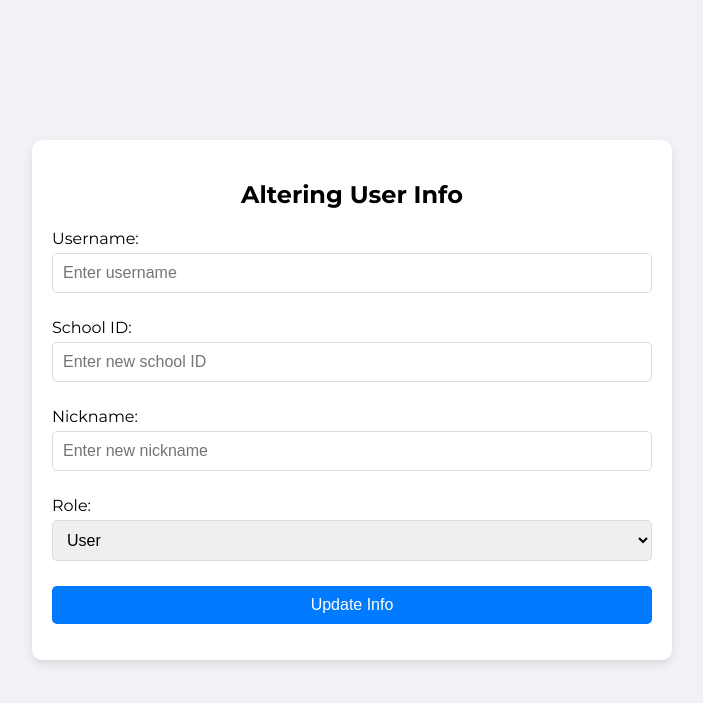
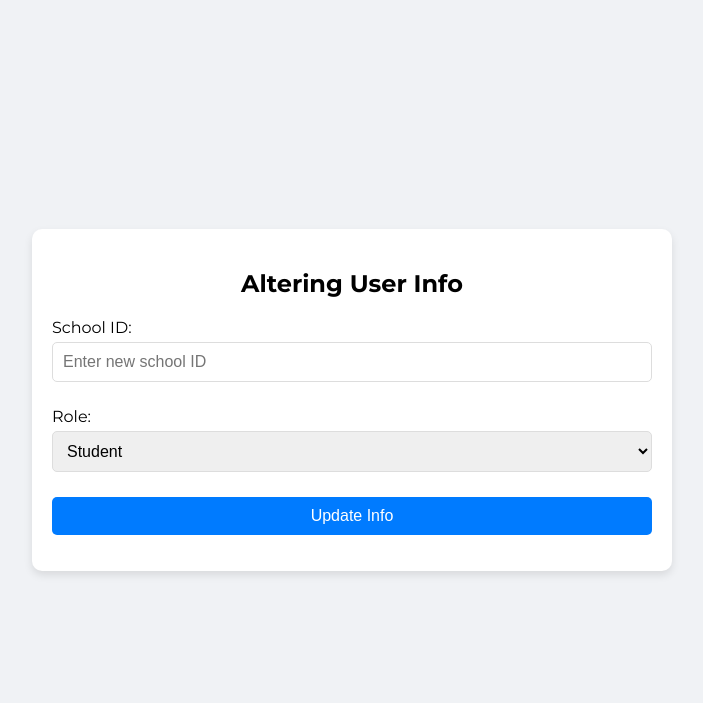
Before and after one commit to smallg0at/BJUTChat, a Flask app: template admin_dashboard/templates/altering_user_info.html in a window 1280 px wide. Shown: the top 703 px of the page, without its empty margins (288-991 px from the left). Run offline with Flask 3, Linux system fonts and the light colour scheme; the template is opened without the code that fills it, so the values that code supplies are empty.

Commit message:
fix dashboard

```diff
--- a/admin_dashboard/templates/altering_user_info.html
+++ b/admin_dashboard/templates/altering_user_info.html
@@ -13,22 +13,14 @@
         <div class="form-container">
             <form id="updateUserInfoForm">
                 <div class="form-group">
-                    <label for="username">Username:</label>
-                    <input type="text" id="username" name="username" placeholder="Enter username" required>
-                </div>
-                <div class="form-group">
                     <label for="school_id">School ID:</label>
                     <input type="text" id="school_id" name="school_id" placeholder="Enter new school ID" required>
                 </div>
                 <div class="form-group">
-                    <label for="nickname">Nickname:</label>
-                    <input type="text" id="nickname" name="nickname" placeholder="Enter new nickname" required>
-                </div>
-                <div class="form-group">
                     <label for="role">Role:</label>
                     <select id="role" name="role" required>
-                        <option value="user">User</option>
-                        <option value="admin">Admin</option>
+                        <option value="0">Student</option>
+                        <option value="1">Teacher</option>
                     </select>
                 </div>
                 <button type="submit">Update Info</button>
@@ -39,9 +31,7 @@
     <script>
         document.getElementById('updateUserInfoForm').addEventListener('submit', function(event) {
             event.preventDefault();
-            const username = document.getElementById('username').value;
             const school_id = document.getElementById('school_id').value;
-            const nickname = document.getElementById('nickname').value;
             const role = document.getElementById('role').value;
             const message = document.getElementById('message');
 
@@ -50,7 +40,7 @@
                 headers: {
                     'Content-Type': 'application/json'
                 },
-                body: JSON.stringify({ username, school_id, nickname, role })
+                body: JSON.stringify({ school_id, role })
             })
             .then(response => response.json())
             .then(data => {
--- a/admin_dashboard/templates/announcements.html
+++ b/admin_dashboard/templates/announcements.html
@@ -18,8 +18,7 @@
             <a href="{{ url_for('index') }}" target="_blank"><button>Return</button></a>
         </div>
         <div class="right">
-            <h2><span class="material-icons-outlined">history_edu</span>&nbsp Announcements
-                <button class="delete-all-btn" onclick="deleteAllAnnouncements()">Delete All</button>
+            <h2><span class="material-icons-outlined">history_edu</span>&nbsp; Announcements
             </h2>
             <div id="announcementHistory"></div>
         </div>
```
Also changed, not shown: admin_dashboard/server.py (+7 -9 lines).
